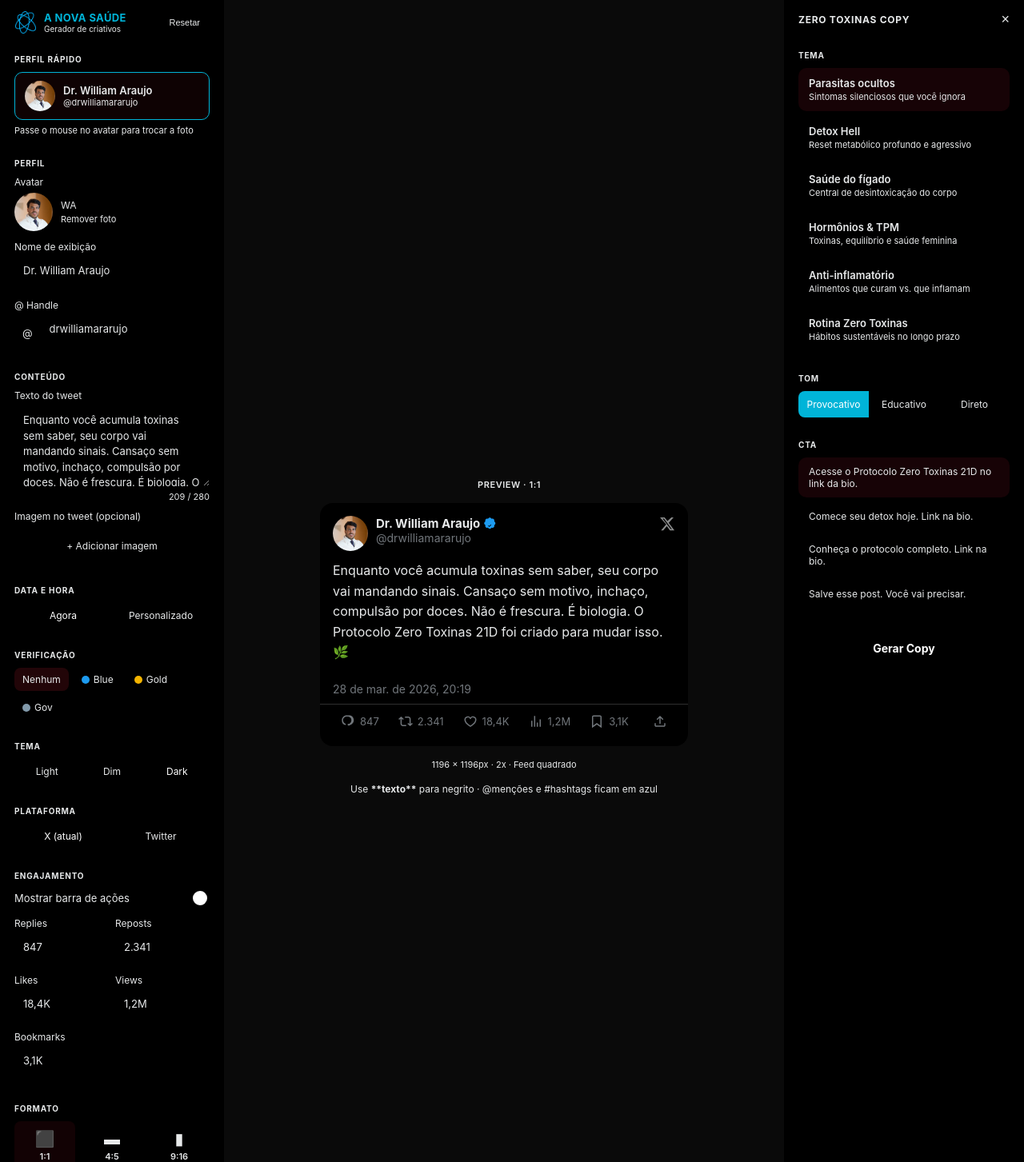
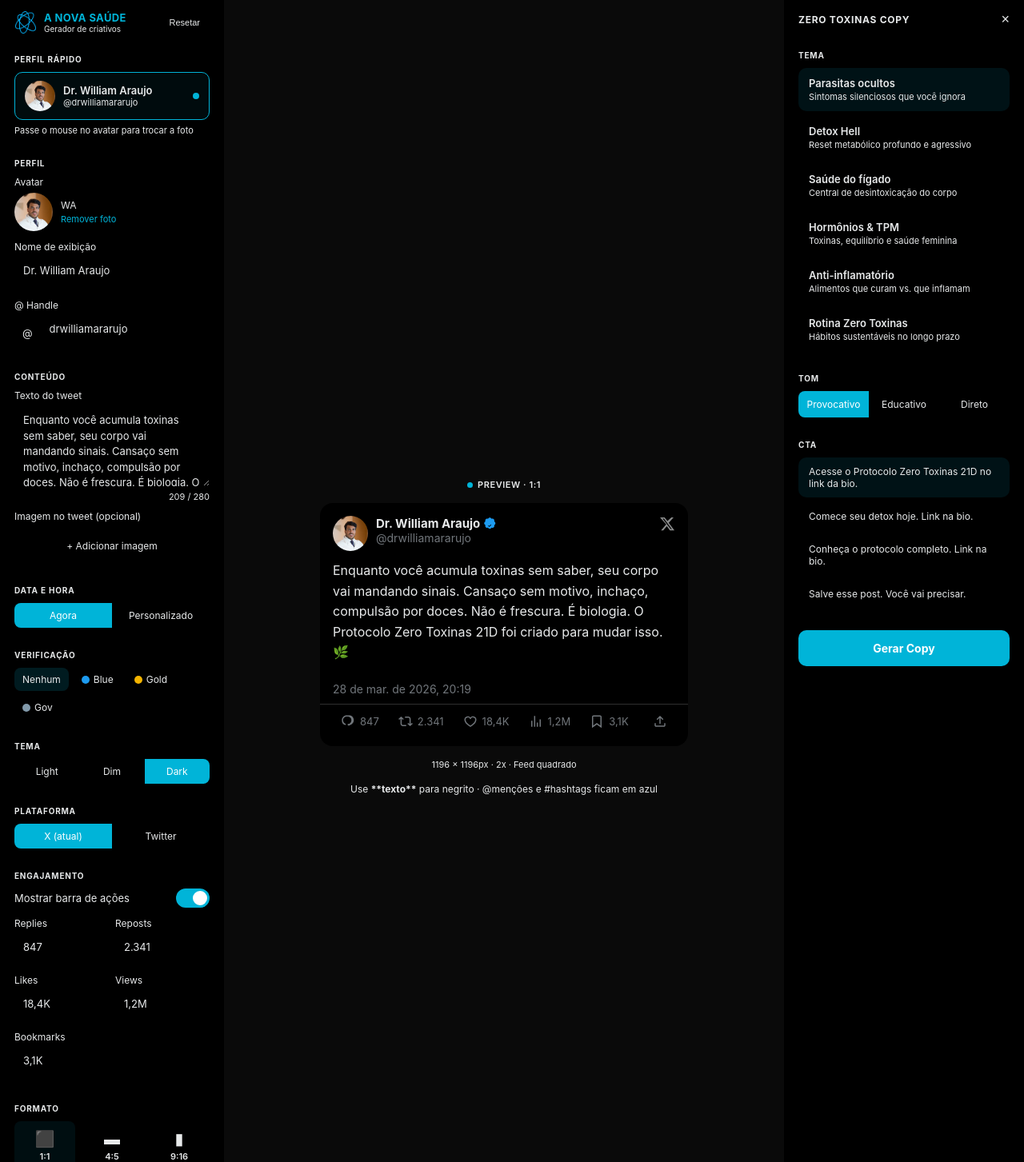
Before and after one commit to peduardoveloso-star/nova-saude-criativo, a Next.js app: page / in a window 1280 px wide. Shown: the top 1453 px of the page at 80% size. Built offline with nearby package versions, Linux system fonts and the light colour scheme.

Commit message:
Update Generator.module.css

```diff
--- a/src/components/Generator.module.css
+++ b/src/components/Generator.module.css
@@ -53,10 +53,10 @@
   padding: 10px 12px;
   border-radius: 10px;
   border: 1px solid #00B4D8;
-  background: rgba(224,36,58,.06);
+  background: rgba(0,180,216,.06);
   margin-bottom: 6px;
 }
-.pDot { width: 8px; height: 8px; border-radius: 50%; background: var(--red); margin-left: auto; }
+.pDot { width: 8px; height: 8px; border-radius: 50%; background: #00B4D8; margin-left: auto; }
 .pAva { width: 38px; height: 38px; border-radius: 50%; overflow: hidden; flex-shrink: 0; background: var(--bg3); }
 .pAva img { width: 100%; height: 100%; object-fit: cover; }
 .pName { font-size: 13px; font-weight: 600; }
@@ -70,7 +70,7 @@
   cursor: pointer; flex-shrink: 0; background: var(--bg3);
 }
 .avatarPreview img { width: 100%; height: 100%; object-fit: cover; display: block; }
-.removePhoto { font-size: 11px; color: var(--red); cursor: pointer; margin-top: 3px; }
+.removePhoto { font-size: 11px; color: #00B4D8; cursor: pointer; margin-top: 3px; }
 .removePhoto:hover { text-decoration: underline; }
 
 .inp {
@@ -114,7 +114,7 @@
 
 .seg { display: flex; border-radius: 8px; overflow: hidden; border: 1px solid var(--border); margin-bottom: 0; }
 .segBtn { flex: 1; padding: 8px 4px; font-size: 12px; background: transparent; border: none; color: var(--muted); cursor: pointer; font-family: inherit; transition: all .15s; }
-.segBtn.active { background: var(--red); color: #fff; }
+.segBtn.active { background: #00B4D8; color: #fff; }
 
 .verifyRow { display: flex; gap: 6px; flex-wrap: wrap; }
 .vBtn {
@@ -123,7 +123,7 @@
   border: 1px solid var(--border); background: transparent;
   color: var(--muted); cursor: pointer; font-family: inherit; transition: all .15s;
 }
-.vBtn.active { background: rgba(224,36,58,.15); border-color: var(--red); color: var(--text); }
+.vBtn.active { background: rgba(0,180,216,.15); border-color: #00B4D8; color: var(--text); }
 .vDot { width: 10px; height: 10px; border-radius: 50%; }
 
 .toggleRow { display: flex; align-items: center; justify-content: space-between; margin-bottom: 12px; }
@@ -131,16 +131,16 @@
 .toggle input { opacity: 0; width: 0; height: 0; }
 .tslider { position: absolute; inset: 0; background: var(--bg3); border-radius: 12px; transition: .2s; }
 .tslider:before { content: ''; position: absolute; width: 18px; height: 18px; left: 3px; top: 3px; background: #fff; border-radius: 50%; transition: .2s; }
-.toggle input:checked + .tslider { background: var(--red); }
+.toggle input:checked + .tslider { background: #00B4D8; }
 .toggle input:checked + .tslider:before { transform: translateX(18px); }
 
 .fieldRow { display: grid; grid-template-columns: 1fr 1fr; gap: 8px; }
 
 .fmtGrid { display: grid; grid-template-columns: repeat(3, 1fr); gap: 8px; margin-bottom: 14px; }
 .fmtCard { border: 1px solid var(--border); border-radius: 8px; padding: 10px 6px; text-align: center; cursor: pointer; transition: all .15s; }
-.fmtCard.active { border-color: var(--red); background: rgba(224,36,58,.08); }
+.fmtCard.active { border-color: #00B4D8; background: rgba(0,180,216,.08); }
 .fmtIcon { font-size: 20px; margin-bottom: 3px; color: var(--muted); }
-.fmtCard.active .fmtIcon { color: var(--red); }
+.fmtCard.active .fmtIcon { color: #00B4D8; }
 .fmtName { font-size: 11px; font-weight: 600; }
 .fmtSub { font-size: 10px; color: var(--muted); }
 
@@ -156,7 +156,7 @@
 .actCopy:hover { background: var(--bg2); }
 .actJpeg { background: transparent; color: var(--text); }
 .actJpeg:hover { background: var(--bg2); }
-.actPng { background: var(--red); border-color: var(--red); color: #fff; }
+.actPng { background: #00B4D8; border-color: #00B4D8; color: #fff; }
 .actPng:hover { background: #0099b8; }
 
 /* ── CENTER ───────────────────────────────────────────────────────────────── */
@@ -170,7 +170,7 @@
   gap: 16px;
 }
 .previewTag { font-size: 11px; color: var(--muted); display: flex; align-items: center; gap: 6px; font-weight: 600; letter-spacing: .05em; }
-.previewDot { width: 7px; height: 7px; border-radius: 50%; background: var(--red); display: inline-block; }
+.previewDot { width: 7px; height: 7px; border-radius: 50%; background: #00B4D8; display: inline-block; }
 .pxInfo { font-size: 11px; color: var(--muted); }
 .hintBar { font-size: 12px; color: var(--muted); text-align: center; }
 .hintBar b { color: var(--text); }
@@ -185,7 +185,7 @@
 .themeList { display: flex; flex-direction: column; gap: 6px; }
 .themeCard { padding: 11px 13px; border-radius: 10px; border: 1px solid var(--border); cursor: pointer; transition: all .15s; background: var(--bg2); }
 .themeCard:hover { border-color: var(--muted); }
-.themeCard.active { border-color: var(--red); background: rgba(224,36,58,.1); }
+.themeCard.active { border-color: #00B4D8; background: rgba(0,180,216,.1); }
 .tcName { font-size: 13px; font-weight: 600; margin-bottom: 2px; color: var(--muted); }
 .themeCard.active .tcName { color: var(--text); }
 .tcDesc { font-size: 11px; color: var(--muted); }
@@ -197,9 +197,9 @@
 .ctaList { display: flex; flex-direction: column; gap: 6px; }
 .ctaItem { padding: 10px 13px; border-radius: 10px; border: 1px solid var(--border); cursor: pointer; font-size: 12px; color: var(--muted); transition: all .15s; background: var(--bg2); }
 .ctaItem:hover { border-color: var(--muted); }
-.ctaItem.active { border-color: var(--red); background: rgba(224,36,58,.1); color: var(--text); }
+.ctaItem.active { border-color: #00B4D8; background: rgba(0,180,216,.1); color: var(--text); }
 
-.genBtn { width: 100%; padding: 14px; background: var(--red); color: #fff; border: none; border-radius: 10px; font-size: 14px; font-weight: 700; cursor: pointer; font-family: inherit; transition: all .15s; }
+.genBtn { width: 100%; padding: 14px; background: #00B4D8; color: #fff; border: none; border-radius: 10px; font-size: 14px; font-weight: 700; cursor: pointer; font-family: inherit; transition: all .15s; }
 .genBtn:hover { background: var(--red-hover); }
 .genBtn:disabled { opacity: .5; cursor: wait; }
 
```
